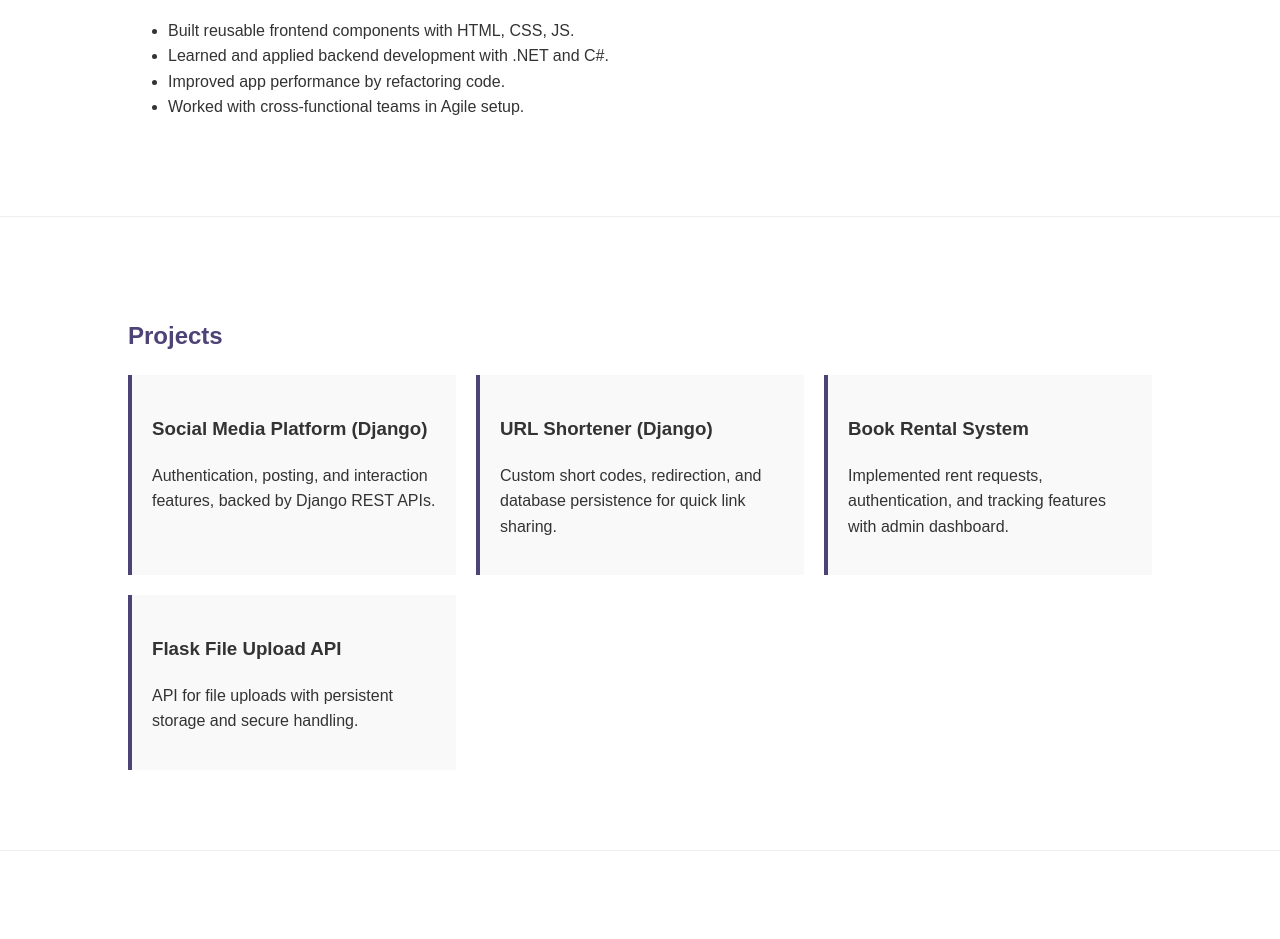
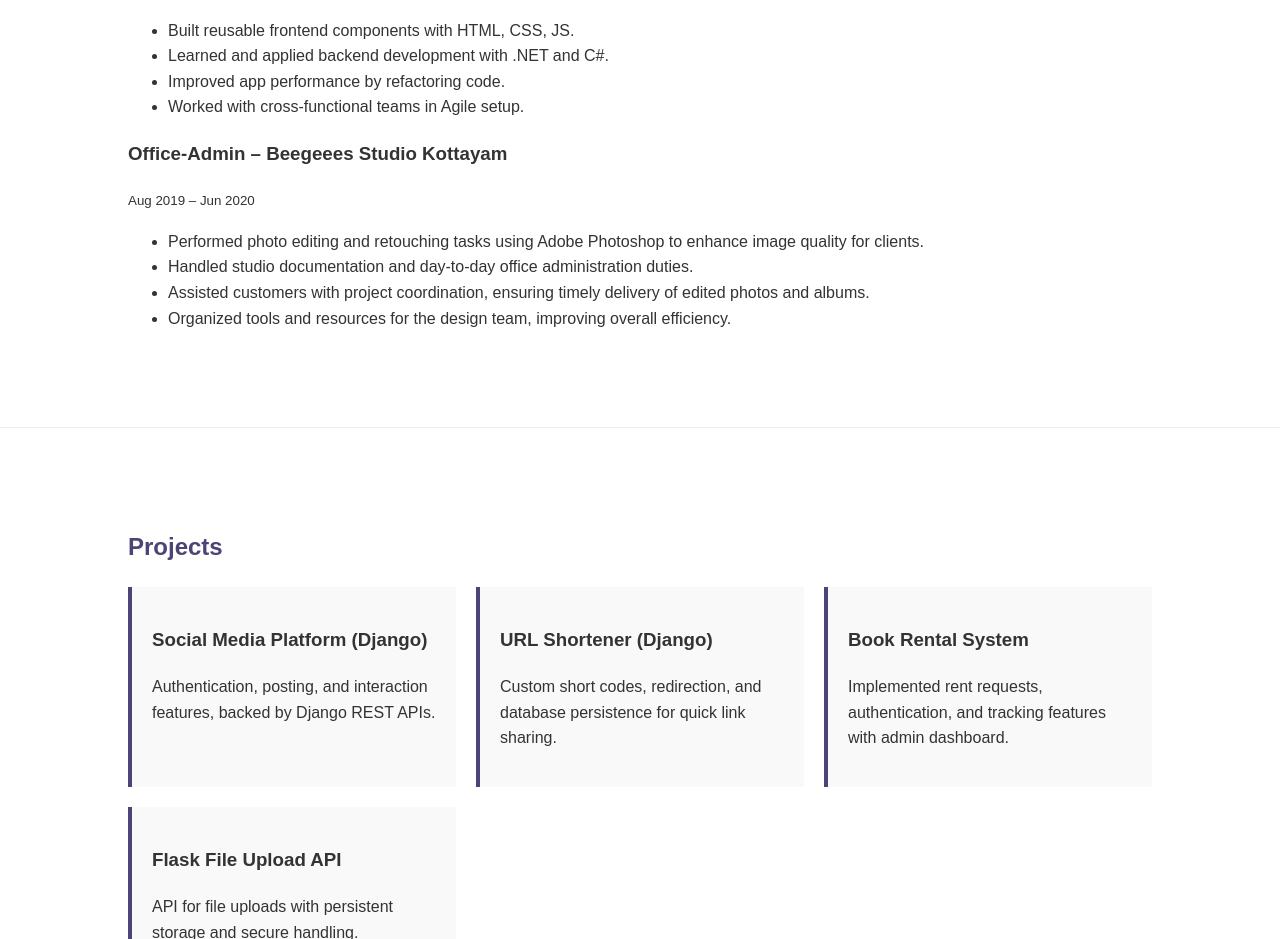
Before and after one commit to AKHILCHELAMATTAM/akhil-portfolio, a plain HTML site: page index.html in a window 1280 px wide. Shown: the part 1580-2519 px from the top of the page. Drawn offline with Linux system fonts and the light colour scheme.

Commit message:
Updated portfolio

```diff
--- a/index.html
+++ b/index.html
@@ -75,6 +75,16 @@
           <li>Worked with cross-functional teams in Agile setup.</li>
         </ul>
       </div>
+        <div class="job">
+        <h3>Office-Admin – Beegeees Studio Kottayam</h3>
+        <small>Aug 2019 – Jun 2020</small>
+        <ul>
+            <li>Performed photo editing and retouching tasks using Adobe Photoshop to enhance image quality for clients.</li>
+            <li>Handled studio documentation and day-to-day office administration duties.</li>
+            <li>Assisted customers with project coordination, ensuring timely delivery of edited photos and albums.</li>
+            <li>Organized tools and resources for the design team, improving overall efficiency.</li>
+        </ul>
+        </div>
     </div>
   </section>
 
```
